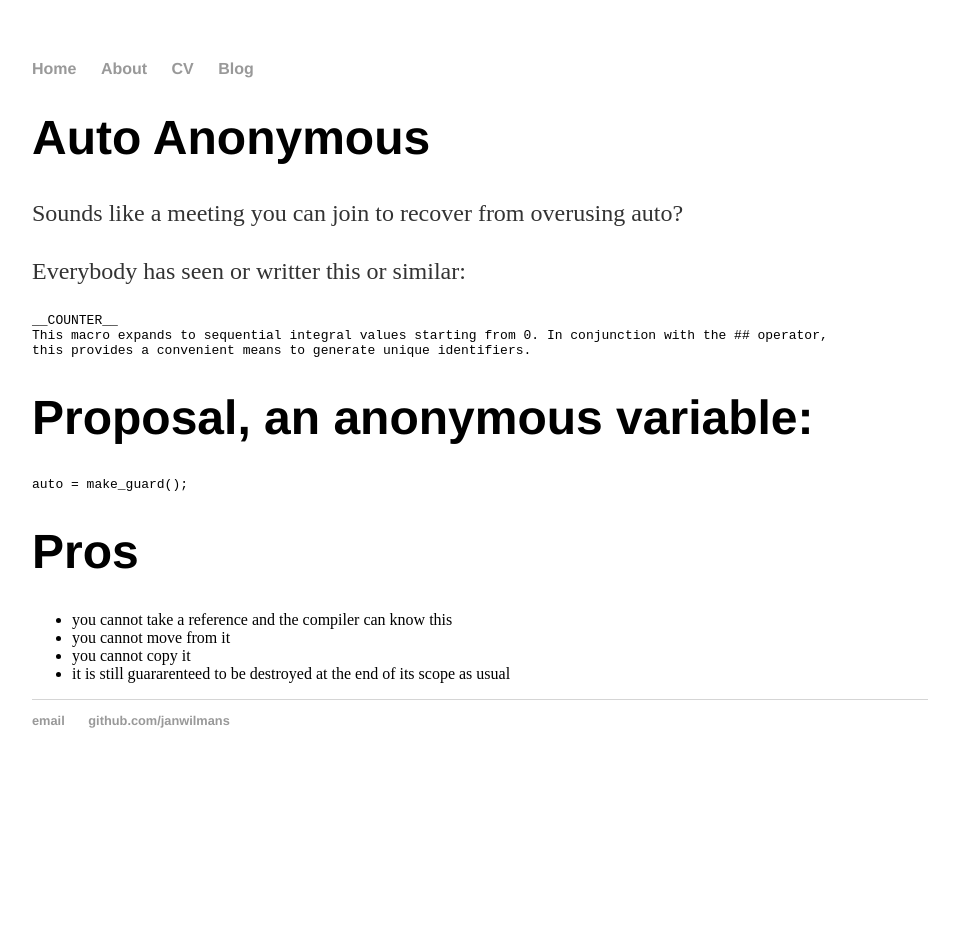
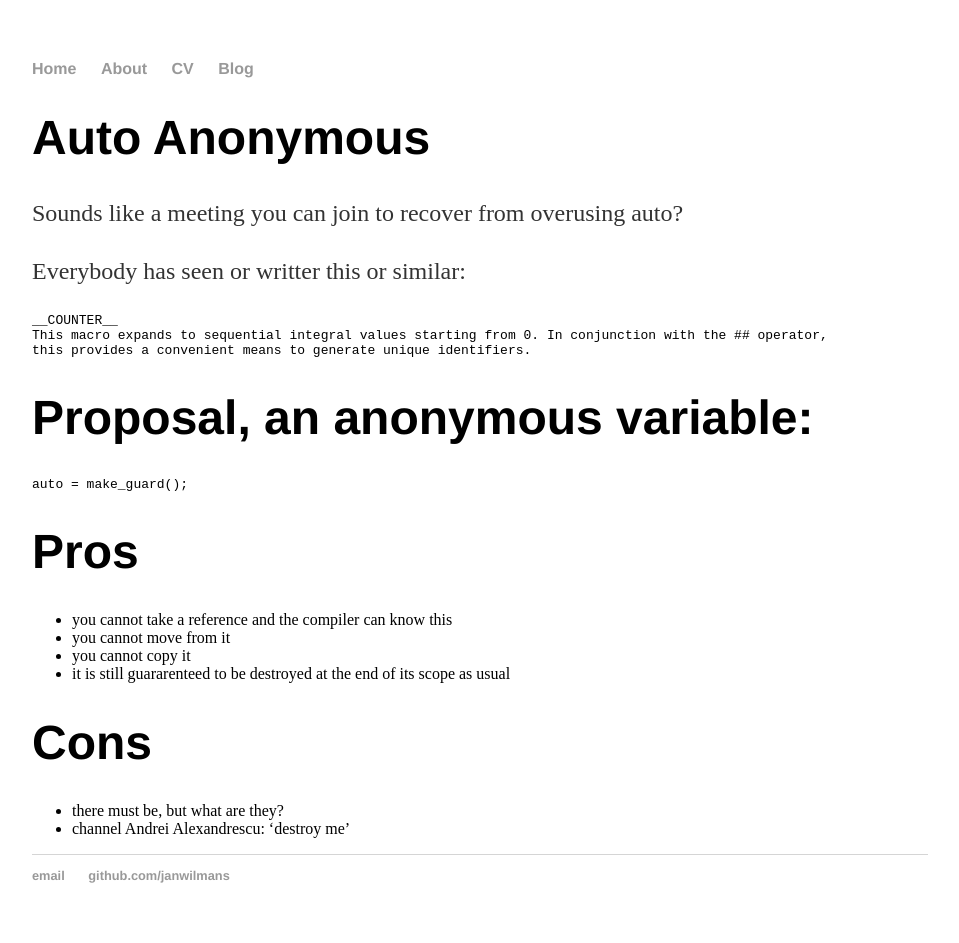
Before and after one commit to janwilmans/janwilmans.github.io, a Jekyll site: the page built from auto.md, in a window 1280 px wide. Shown: the whole page, without its empty margins (160-1119 px from the left). Built offline with Jekyll 4.4.1, drawn with Linux system fonts in a browser that asks for light colours; our own code applies the rules of GitHub Pages for plain Markdown files; before the commit the page ends 900 px from its top, so only the background shows below that.

Commit message:
Update auto.md

```diff
--- a/auto.md
+++ b/auto.md
@@ -33,3 +33,8 @@ Pros
 - you cannot move from it
 - you cannot copy it
 - it is still guararenteed to be destroyed at the end of its scope as usual
+
+Cons
+====
+- there must be, but what are they?
+- channel Andrei Alexandrescu: 'destroy me'
```
